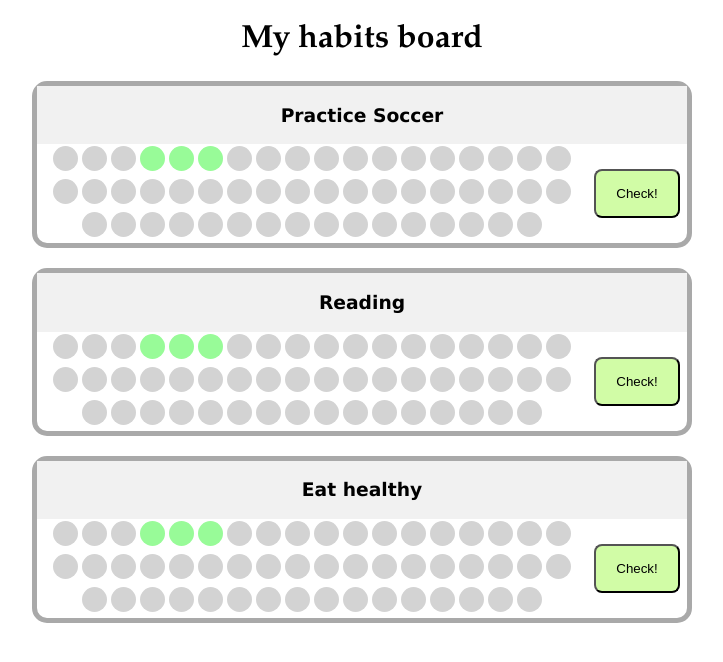
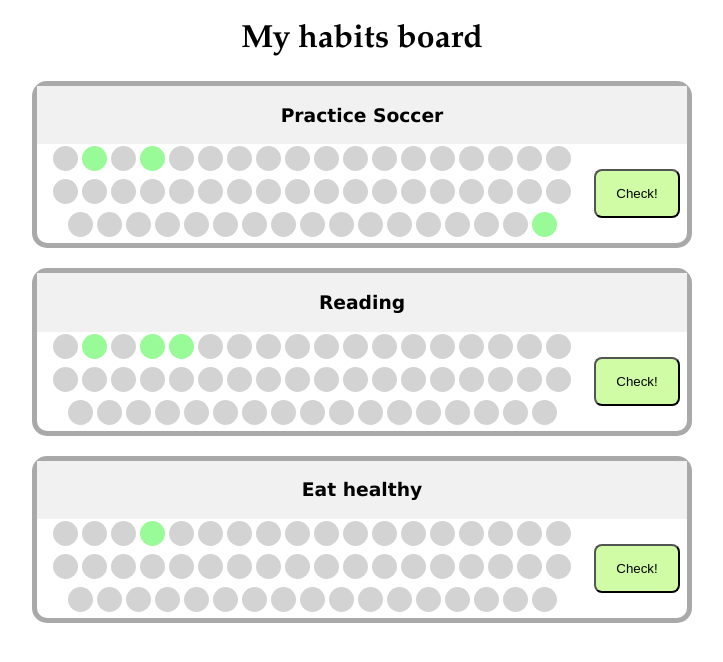
Before and after one commit to vetom/habitsboard, an Angular app: page / in a window 1280 px wide. Shown: the top 662 px of the page, without its empty margins (278-1001 px from the left). Built offline with nearby package versions, Linux system fonts and the light colour scheme.

Commit message:
feat: show active and inactive dots.

```diff
--- a/src/app/habits-sample.ts
+++ b/src/app/habits-sample.ts
@@ -4,7 +4,12 @@ export const HABITS: Habit[] = [
   {
     id: 1,
     title: 'Practice Soccer',
-    activeDays: [new Date(2019, 0, 2), new Date(2019, 0, 19)],
+    activeDays: [
+      new Date(2019, 0, 2),
+      new Date(2019, 0, 19),
+      new Date(2019, 11, 28),
+      new Date(2019, 11, 31)
+    ],
     activeWeeks: {}
   },
   {
--- a/src/app/habits.service.ts
+++ b/src/app/habits.service.ts
@@ -26,19 +26,8 @@ export class HabitsService {
             (date.getTimezoneOffset() - newYear.getTimezoneOffset()) * 60000) /
             86400000
         ) + 1;
-      let week: number;
-      if (day < 4) {
-        week = Math.floor((daynum + day - 1) / 7) + 1;
-        if (week > 52) {
-          const nYear: Date = new Date(date.getFullYear() + 1, 0, 1);
-          let nday: number = nYear.getDay();
-          nday = nday >= 0 ? nday : nday + 7;
-          week = nday < 4 ? 1 : 53;
-        }
-      } else {
-        week = Math.floor((daynum + day - 1) / 7);
-      }
-
+      let week: number = Math.floor((daynum + day - 1) / 7) + 1;
+      week = day < 4 ? week + 1 : week;
       weeks[week] = true;
     }
     const habitWithWeeks: Habit = habit;
--- a/src/app/habits/habits.component.html
+++ b/src/app/habits/habits.component.html
@@ -4,32 +4,10 @@
       <h3>{{ habit.title }}</h3>
     </div>
     <div class="dots">
-      <span class="dot-inactive"></span> <span class="dot-inactive"></span>
-      <span class="dot-inactive"></span> <span class="dot-active"></span>
-      <span class="dot-active"></span> <span class="dot-active"></span>
-      <span class="dot-inactive"></span> <span class="dot-inactive"></span>
-      <span class="dot-inactive"></span> <span class="dot-inactive"></span>
-      <span class="dot-inactive"></span> <span class="dot-inactive"></span>
-      <span class="dot-inactive"></span> <span class="dot-inactive"></span>
-      <span class="dot-inactive"></span> <span class="dot-inactive"></span>
-      <span class="dot-inactive"></span> <span class="dot-inactive"></span>
-      <span class="dot-inactive"></span> <span class="dot-inactive"></span>
-      <span class="dot-inactive"></span> <span class="dot-inactive"></span>
-      <span class="dot-inactive"></span> <span class="dot-inactive"></span>
-      <span class="dot-inactive"></span> <span class="dot-inactive"></span>
-      <span class="dot-inactive"></span> <span class="dot-inactive"></span>
-      <span class="dot-inactive"></span> <span class="dot-inactive"></span>
-      <span class="dot-inactive"></span> <span class="dot-inactive"></span>
-      <span class="dot-inactive"></span> <span class="dot-inactive"></span>
-      <span class="dot-inactive"></span> <span class="dot-inactive"></span>
-      <span class="dot-inactive"></span> <span class="dot-inactive"></span>
-      <span class="dot-inactive"></span> <span class="dot-inactive"></span>
-      <span class="dot-inactive"></span> <span class="dot-inactive"></span>
-      <span class="dot-inactive"></span> <span class="dot-inactive"></span>
-      <span class="dot-inactive"></span> <span class="dot-inactive"></span>
-      <span class="dot-inactive"></span> <span class="dot-inactive"></span>
-      <span class="dot-inactive"></span> <span class="dot-inactive"></span>
-      <span class="dot-inactive"></span> <span class="dot-inactive"></span>
+      <span
+        *ngFor="let i of weeks"
+        [className]="habit.activeWeeks[i + 1] ? 'dot-active' : 'dot-inactive'"
+      ></span>
     </div>
     <div class="check"><button class="check-button">Check!</button></div>
   </div>
--- a/src/app/habits/habits.component.ts
+++ b/src/app/habits/habits.component.ts
@@ -9,6 +9,7 @@ import { HabitsService } from '../habits.service';
 })
 export class HabitsComponent implements OnInit {
   habits: Habit[];
+  weeks: number[] = Array.from(Array(53).keys());
 
   constructor(private habitService: HabitsService) {}
 
```
